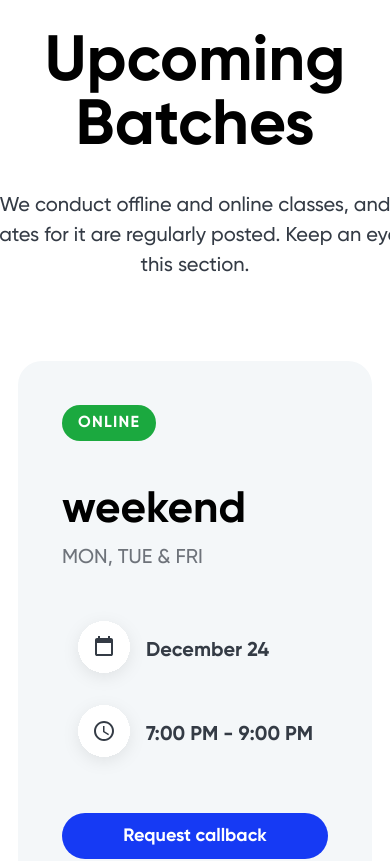
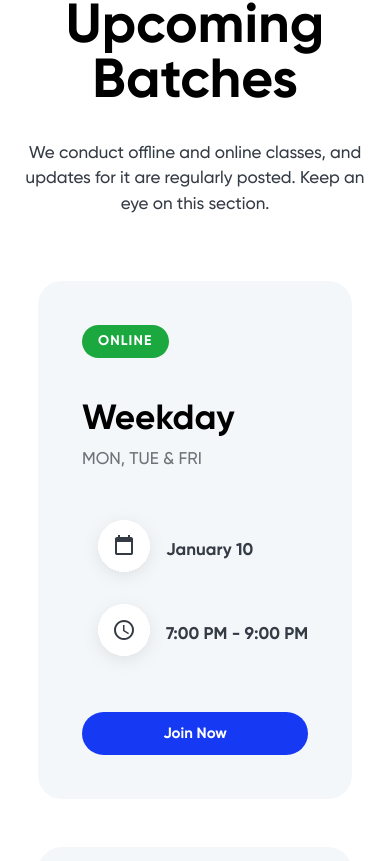
Before and after one commit to emanuelchristo/finquest, a Next.js app: page /course/1 in a window 390 px wide. Shown: the part 3355-4216 px from the top of the page. Built offline with nearby package versions, Linux system fonts and the light colour scheme.

Commit message:
upcoming batches

```diff
--- a/components/Course/UpcomingBatches/UpcomingBatches.js
+++ b/components/Course/UpcomingBatches/UpcomingBatches.js
@@ -1,20 +1,35 @@
 import styles from "./upcomingbatches.module.css";
+import Link from "next/link";
+import {motion} from 'framer-motion'
+import { useState, useEffect } from "react";
+import { useRouter } from "next/router";
+function waLink(msg) {
+  let url = "https://api.whatsapp.com/send?";
+  let params = new URLSearchParams("");
+  params.append("phone", "918075145434");
+  params.append("text", msg);
+  return url + params.toString();
+}
 const UpcomingBatches = () => {
+  const router = useRouter();
+  const { courseid } = router.query;
   const data = [
     {
       type: "online",
-      week: "weekend",
+      color:"green",
+      week: "Weekday",
       days: "Mon, Tue & Fri",
-      date: "December 24",
+      date: "January 10",
       from: "7:00 PM",
       to: "9:00 PM",
       status: "available",
     },
     {
-      type: "offline",
+      type: "online",
+      color:"purple",
       week: "Weekend",
       days: "SAT & SUN",
-      date: "December 23",
+      date: "January 14",
       from: "7:00 PM",
       to: "9:00 PM",
       status: "Soldout",
@@ -35,7 +50,7 @@ const UpcomingBatches = () => {
           {data.map((item, index) => {
             return (
               <div key={index}>
-                <span style={{background:item.type=='online'?'#1BA93F':'#C141CC'}}>{item.type}</span>
+                <span style={{background:item.color=='green'?'#1BA93F':'#C141CC'}}>{item.type}</span>
                 <div className={styles.week}>
                   <h2>{item.week}</h2>
                   <h4>{item.days}</h4>
@@ -50,7 +65,17 @@ const UpcomingBatches = () => {
 
                   </h2>
                 </div>
-                <button style={{opacity:item.status=='available'?'':'.5'}} disabled={item.status=='available'?0:1}>Request callback</button>
+                <Link href={waLink(`I would like to join in ${courseid} course ${item.week} batch starting from ${item.date}`)}>
+            <motion.button
+            style={{opacity:item.status=='available'?'':'.5'}} disabled={item.status=='available'?0:1}
+              whileHover={{ scale:item.status=='available'?1.05:1 }}
+              whileTap={{ scale:item.status=='available'?0.95:1  }}
+            >
+              Join Now
+
+            </motion.button>
+            </Link>
+
               </div>
             );
           })}
--- a/components/Course/UpcomingBatches/upcomingbatches.module.css
+++ b/components/Course/UpcomingBatches/upcomingbatches.module.css
@@ -20,7 +20,7 @@
     line-height: 150%;
     text-align: center;
     color: #343B45;
-    width: 469px;
+    max-width: 469px;
     margin-bottom: 5rem;
 }
 
@@ -32,6 +32,7 @@ justify-content: center;
 flex-wrap: wrap;
 padding: 0px;
 gap: 48px;
+margin-bottom: 6rem;
 }
 
 .container>div {
@@ -41,7 +42,7 @@ gap: 48px;
     justify-content: space-between;
     padding: 44px;
     gap: 36px;
-    width: 396px;
+    max-width: 396px;
     background: #F4F7F9;
     border-radius: 24px;
 }
@@ -88,7 +89,7 @@ color: #343B45;
 .container button{
 padding: 14px 18px;
 width: 100%;
-background: #163AF4;
+background: var(--blue-second);
 border-radius: 57px;
 font-weight: 600;
 font-size: 18px;
@@ -98,5 +99,31 @@ color: #FFFFFF;
 }
 
 @media (max-width:849px) {
+    .heading>h1 {
+        font-size: 55px;
+        margin-top: 5rem;
+    }
+
+    .heading>p {
+        font-size: 17px;
+        margin-bottom: 4rem;
+    }
+    .container>div>span {
+        font-size: 14px;
+    }
+
+    .week>h2 {
+        font-size: 35px;
+    }
+
+
+    .time>h2, .week>h4{
+    font-size: 17px;
+    }
+    .container button{
+    font-size: 15px;
+    }
+}
+@media (max-width:520px) {
 
 }
--- a/components/Pricing.js
+++ b/components/Pricing.js
@@ -225,7 +225,7 @@ function Card({
           </motion.button>
         </Link>
       </a>
-      <span className={styles.money_back}>* 7 days money back guarantee</span>
+      <span className={styles.money_back}>* 5 days money back guarantee</span>
     </div>
   );
 }
--- a/components/aboutUs/Hiring.js
+++ b/components/aboutUs/Hiring.js
@@ -9,7 +9,7 @@ export default function Hiring() {
 			<section className={styles['community']}>
 				<img src='/images/suitcase.svg' className={styles['suitcase']} />
 				<span className={styles['text']}>WORK AT FINQUEST</span>
-				<h2>Let&apos;s work together</h2>
+				<h2>Join our mission</h2>
 				<p>We&apos;re looking for people who want make stock market trading effective</p>
 				<div className={styles['feature']}>
 					<a href={waLink('I would like to work at FINQUEST')} target='_blank' rel='noreferrer noopener'>
```
